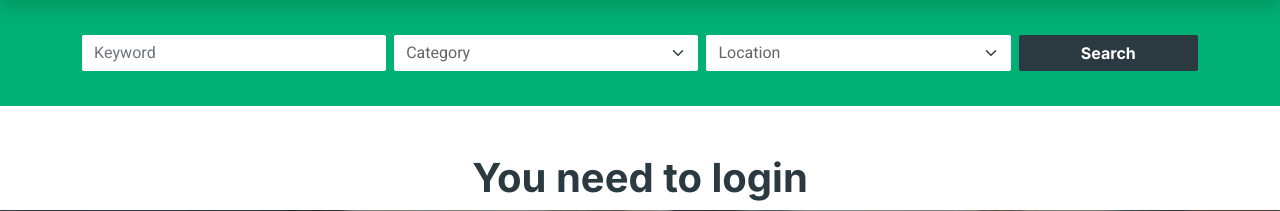
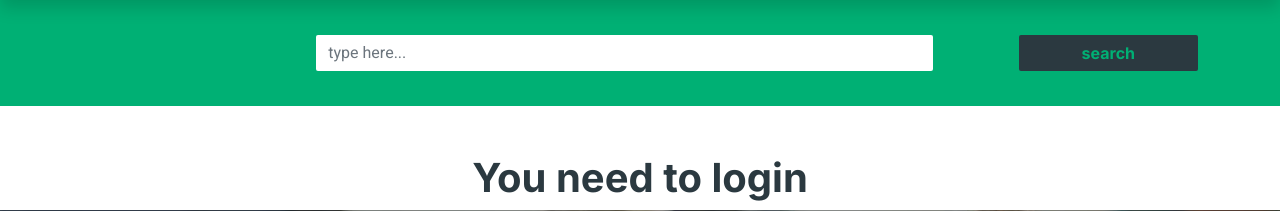
Before and after one commit to Madhusudhan0709mk/jobs, a Django app: page /listjobs/ in a window 1280 px wide. Shown: the part 75-286 px from the top of the page. Run offline with Django 5.2, Linux system fonts and the light colour scheme; tables that the repository leaves empty hold one stand-in row (values such as "Sample post"); some libraries are stand-ins or nearby versions.

Commit message:
good to go

```diff
--- a/portal/jobs/urls.py
+++ b/portal/jobs/urls.py
@@ -7,8 +7,8 @@ urlpatterns = [
     path('contact/', views.contact, name='contact'),
     path('listjobs/', views.listjobs, name='listjobs'),
     path('about/', views.about, name='about'),
-     path('register/',views.register,name="register"),
-    path('login/',views.login,name="login"),
+    path('register/',views.register,name="register"),
+    path('login/',views.login,name='login'),
     path('logout/',views.logout,name='logout'),
     path('profile/view/', views.profile_view, name='profile_view'),
     path('profile/edit/', views.profile_edit, name='profile_edit'),
@@ -19,5 +19,6 @@ urlpatterns = [
     path('viewjobdetailsupdate/<int:pk>/',views.viewjobdetailsupdate,name='viewjobdetailsupdate'),
     path('applytojob/<int:pk>/', views.applytojob, name='applytojob'),
     path('applicants/<int:pk>/', views.applicants, name='applicants'),
- path('applicants/<int:pk>/download-csv/',views.DownloadApplicantsCSVView.as_view(), name='download_applicants_csv'),
+    path('applicants/<int:pk>/download-csv/',views.DownloadApplicantsCSVView.as_view(), name='download_applicants_csv'),
+    path('search/', views.search, name='search'),
 ]
--- a/portal/jobs/views.py
+++ b/portal/jobs/views.py
@@ -9,6 +9,7 @@ from django.template.loader import get_template
 from xhtml2pdf import pisa
 import csv
 from django.http import HttpResponse
+from django.db.models import Q
 def index(request):
     return render(request,'index.html')
 
@@ -147,18 +148,20 @@ def applytojob(request,pk):
     job = createjobposts.objects.get(pk=pk)
     applyjob.objects.create(
         createjobposts = job,
-        user = request.user,
-        status = 'pending'
+        status = 'pending',
+        user=request.user
     )
     messages.success(request,'You have applied job successfully')
     return redirect('index')
 
 def applicants(request,pk):
     job = get_object_or_404(createjobposts, pk=pk)
+
     applicants = job.applyjob_set.filter(status__in=['pending', 'accepted', 'declined'])
     context = {
         'job': job,
         'applicants': applicants,
+
     }
     return render(request,'applicants.html',context)
 
@@ -181,3 +184,17 @@ class DownloadApplicantsCSVView(View):
             ])
 
         return response
+
+def search(request):
+    if request.method == "POST":
+        searched = request.POST['searched']
+        searched = createjobposts.objects.filter(Q(companyname__icontains=searched)|Q(address__icontains=searched))
+        return render(request,"listjobs.html",{'searched':searched})
+        # if not searched:
+        #     messages.success(request,'NO RESULTS FOUND ')
+        #     return render(request,"listjobs.html")
+        # else:
+        #     return render(request,"listjobs.html")
+    else:
+        messages.success(request,'NO RESULTS FOUND ')
+        return render (request,'listjobs.html')
--- a/portal/templates/index.html
+++ b/portal/templates/index.html
@@ -89,30 +89,34 @@
             >
             <a href="{% url 'about' %}" class="nav-item nav-link">About</a>
             <a href="{% url 'listjobs' %}" class="nav-item nav-link">Jobs</a>
-
             <a href="{% url 'profile_view' %}" class="nav-item nav-link"
               >view Profile</a
             >
             <a href="{% url 'listprofiles' %}" class="nav-item nav-link"
               >other profiles</a
             >
-            <a href="{% url 'contact'%}" class="nav-item nav-link">Contact</a>
+            <a href="{% url 'contact' %}" class="nav-item nav-link">Contact</a>
             <a href="{% url 'logout' %}" class="nav-item nav-link">Logout</a>
             {% else %}
-            <a href="{% url 'login' %}" class="nav-item nav-link">Login</a>
-            <a href="{% url 'register'%}" class="nav-item nav-link">Register</a>
+            <a href="{% url 'login' %}" class="nav-item nav-link">login</a>
+            <a href="{% url 'register' %}" class="nav-item nav-link">Register</a>
             {% endif %}
           </div>
-          {% if user.is_authenticated %} {% if user.username == 'recruiter' %}
+          {% if user.is_authenticated %}
+           {% if user.username == 'recruiter' %}
           <a
             href="{% url 'create_job_posts' %}"
             class="btn btn-primary rounded-0 py-4 px-lg-5 d-none d-lg-block"
             >Post Jobs<i class="fa fa-arrow-right ms-3"></i
           ></a>
-          {% else %} {% endif %} {% else %} {% endif %}
+          {% else %}
+          {% endif %}
+        {% else %}
+      {% endif %}
         </div>
       </nav>
-      {% if messages %} {% for message in messages %}
+      {% if messages %}
+      {% for message in messages %}
       <div
         class="alert alert-warning alert-dismissible fade show text-align-center"
         role="alert"
@@ -125,8 +129,10 @@
           aria-label="Close"
         ></button>
       </div>
-      {% endfor %} {% endif %}
+      {% endfor %}
+      {% endif %}
       <!-- Navbar End -->
+
       {% block content %} {% endblock %}
       <!-- Carousel Start -->
       <div class="container-fluid p-0">
@@ -197,7 +203,6 @@
       </div>
       <!-- Carousel End -->
 
-      <!-- Category Start -->
 
       <!-- Footer Start -->
       <footer>
--- a/portal/templates/listjobs.html
+++ b/portal/templates/listjobs.html
@@ -3,50 +3,95 @@
 {% load static %}
 
       <!-- Search Start -->
-      <div  id="jobs">
+      <form method="POST" action="{% url 'search' %}">
+        {% csrf_token %}
+      <div >
         <div
           class="container-fluid bg-primary mb-5 wow fadeIn"
           data-wow-delay="0.1s"
-          style="padding: 35px" id="job"
+          style="padding: 35px"
         >
           <div class="container" >
             <div class="row g-2">
               <div class="col-md-10">
                 <div class="row g-2">
-                  <div class="col-md-4">
+                  <div class="col-md-8 offset-md-3">
                     <input
                       type="text"
                       class="form-control border-0"
-                      placeholder="Keyword"
+                      placeholder="type here..."
+                      name="searched"
                     />
                   </div>
-                  <div class="col-md-4">
-                    <select class="form-select border-0">
-                      <option selected>Category</option>
-                      <option value="1">Category 1</option>
-                      <option value="2">Category 2</option>
-                      <option value="3">Category 3</option>
-                    </select>
-                  </div>
-                  <div class="col-md-4">
-                    <select class="form-select border-0">
-                      <option selected>Location</option>
-                      <option value="1">Location 1</option>
-                      <option value="2">Location 2</option>
-                      <option value="3">Location 3</option>
-                    </select>
-                  </div>
+
+
                 </div>
               </div>
               <div class="col-md-2">
-                <button class="btn btn-dark border-0 w-100">Search</button>
+                <button type="submit"  class="btn btn-dark border-0 w-100"> <a href="{% url 'search' %}">search</a></button>
               </div>
             </div>
           </div>
         </div>
       </div>
+    </form>
         <!-- Search End -->
+{% if searched %}
+{% for post in searched %}
+<div class="col-md-10 offset-md-1">
+<div class="job-item p-4 mb-4">
+  <div class="row g-4">
+    <div class="col-sm-12 col-md-8 d-flex align-items-center">
+      <img
+        class="flex-shrink-0 img-fluid border rounded"
+        src="{% static 'img/com-logo-3.jpg' %}"
+        alt=""
+        style="width: 80px; height: 80px"
+      />
+      <div class="text-start ps-4">
+        <h5 class="mb-3">{{ post.companyname }}</h5>
+        <span class="text-truncate me-3"
+          ><i class="fa fa-map-marker-alt text-primary me-2"></i
+          >{{ post.address }}</span
+        >
+        <span class="text-truncate me-3"
+          ><i class="far fa-clock text-primary me-2"></i>Full
+          Time</span
+        >
+        <span class="text-truncate me-3"
+          >No of applied candidates : {{post.applyjob_set.all.count}}
+          </span
+        >
+        <span class="text-truncate me-3"
+          >view applied candidates : <a href = "{% url 'applicants' post.id %}">view applicants</a>
+          </span
+        >
+        <span class="text-truncate me-3"
+          ><a href = "{% url 'viewjobdetails' post.id %}">view job details</a></span
+        >
+      </div>
+    </div>
+    <div
+      class="col-sm-12 col-md-4 d-flex flex-column align-items-start align-items-md-end justify-content-center"
+    >
+      <div class="d-flex mb-3">
+        <a class="btn btn-light btn-square me-3" href=""
+          ><i class="far fa-heart text-primary"></i
+        ></a>
+        <a class="btn btn-primary" href="{% url 'applytojob' post.id %}">Apply Now</a>
+      </div>
+      <small class="text-truncate"
+        ><i class="far fa-calendar-alt text-primary me-2"></i
+        >Date created:{{post.created_at}}</small
+      >
+        </div>
 
+  </div>
+</div>
+
+</div>
+{% endfor %}
+{% endif %}
 {% if user.is_authenticated %}
 <!-- Jobs Start -->
 <div class="container-xxl py-5">
@@ -113,7 +158,7 @@
           <li class="page-item"><a class="page-link" href="?page={{ pos.previous_page_number}}">Prvious</a></li>
           {% endif %}
           <li class="page-link">
-          {{ pos.number }}of
+          {{ pos.number }}
           {{ pos.paginator.num_pages }}
           {% if pos.has_next %}
         </li>
--- a/portal/templates/login.html
+++ b/portal/templates/login.html
@@ -1,9 +1,11 @@
 {% extends 'index.html' %}
 {% block content %}
+{% load static %}
+
 <div class="d-flex flex-column justify-content-center align-items-center" style="height: 100vh;">
     <div class="col-md-4 ">
 
-        <form method="post"  action="{%url 'login' %}">
+        <form method="post"  action="{% url 'login' %}" id ="form">
     <div class="mb-3">
         {% csrf_token %}
       <input type="text" class="form-control"  name="username" placeholder="Username" required>
```
Also changed, not shown: portal/templates/applicants.html (+10 -22 lines), portal/templates/profile_view.html (+5 -5 lines), portal/jobs/migrations/0008_applyjob_user_profile_createjobposts_user_profile.py (added), portal/jobs/migrations/0009_remove_applyjob_user_profile_and_more.py (added).
